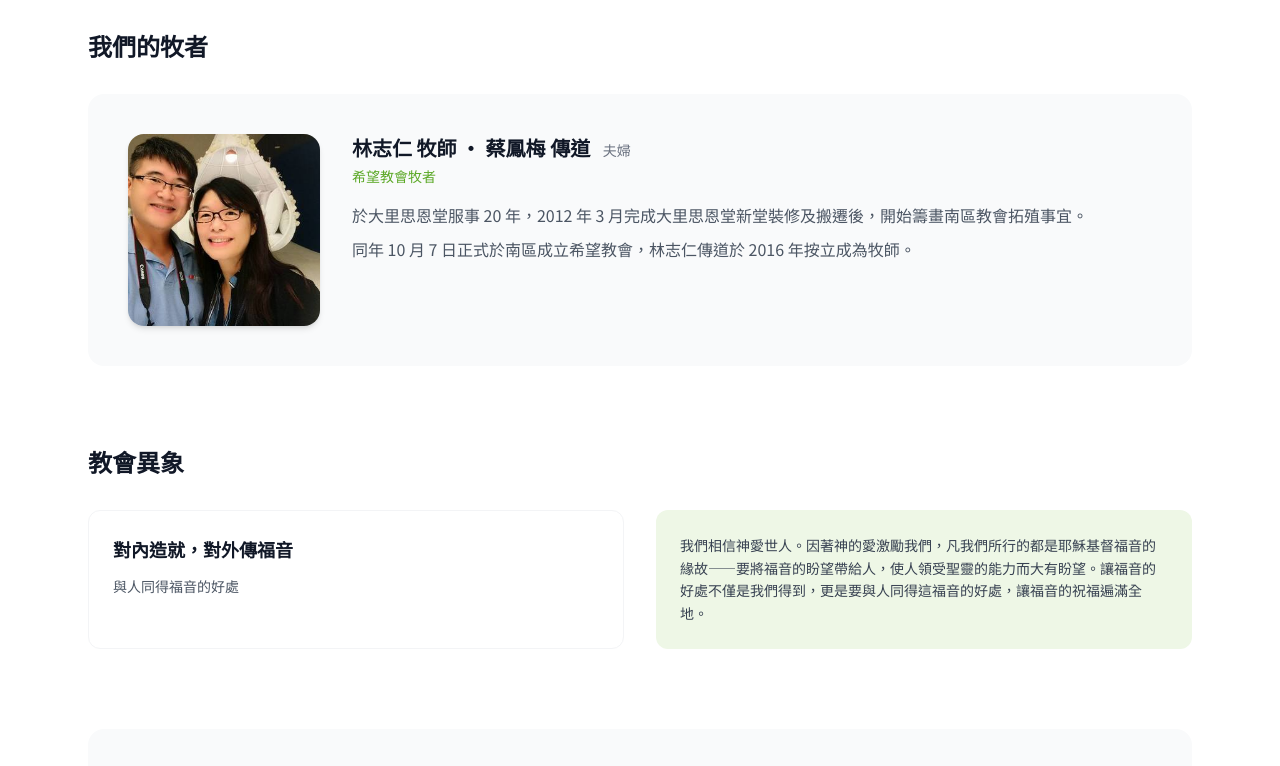
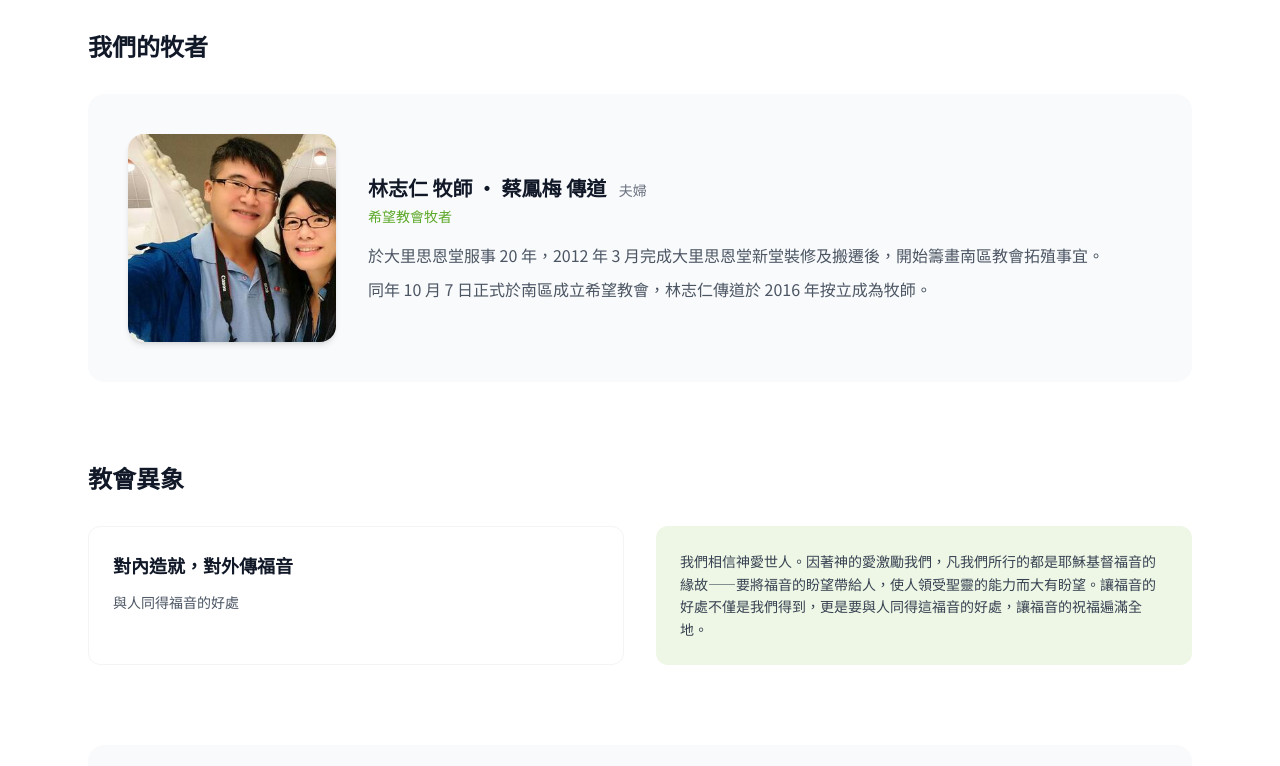
Before and after one commit to deison0609-soPro/hope-church, an Astro site: page /about in a window 1280 px wide. Shown: the part 1000-1766 px from the top of the page. Built offline with nearby package versions, Linux system fonts and the light colour scheme; Astro itself is replaced by a stand-in of ours.

Commit message:
style: 調整牧者照片裁切位置與置中對齊

```diff
--- a/src/pages/about.astro
+++ b/src/pages/about.astro
@@ -61,12 +61,12 @@ import BaseLayout from '../layouts/BaseLayout.astro';
     <section>
       <h2 class="text-2xl font-bold text-gray-900 mb-8">我們的牧者</h2>
       <div class="bg-gray-50 rounded-2xl p-8 md:p-10">
-        <div class="flex flex-col md:flex-row items-start gap-8">
+        <div class="flex flex-col md:flex-row items-center gap-8">
           <div class="flex-shrink-0">
             <img
               src="/images/pastors.jpg"
               alt="林志仁牧師與蔡鳳梅傳道"
-              class="w-48 h-48 object-cover rounded-2xl shadow-md"
+              class="w-52 h-52 object-cover object-left rounded-2xl shadow-md"
             />
           </div>
           <div>
```
